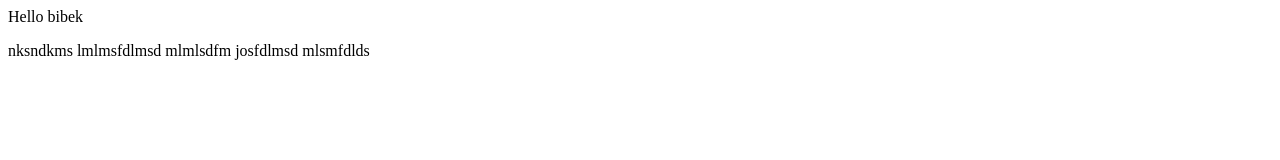
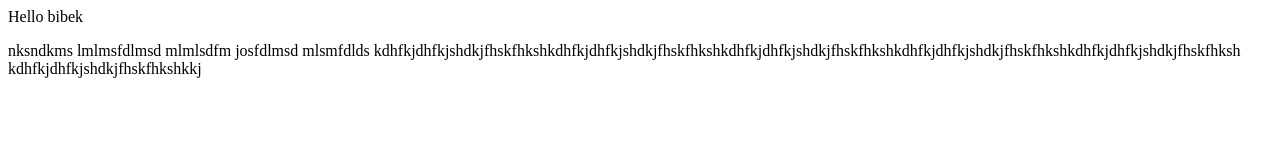
Before and after one commit to yampoudel/themebuilder, a plain HTML site: page index.html in a window 1280 px wide. Drawn offline with Linux system fonts and the light colour scheme.

Commit message:
index update

```diff
--- a/index.html
+++ b/index.html
@@ -4,4 +4,6 @@
 <title></title>
 <p>Hello bibek</p>
 nksndkms lmlmsfdlmsd mlmlsdfm josfdlmsd mlsmfdlds
+kdhfkjdhfkjshdkjfhskfhkshkdhfkjdhfkjshdkjfhskfhkshkdhfkjdhfkjshdkjfhskfhkshkdhfkjdhfkjshdkjfhskfhkshkdhfkjdhfkjshdkjfhskfhksh
+kdhfkjdhfkjshdkjfhskfhkshkkj
 </html>
```
